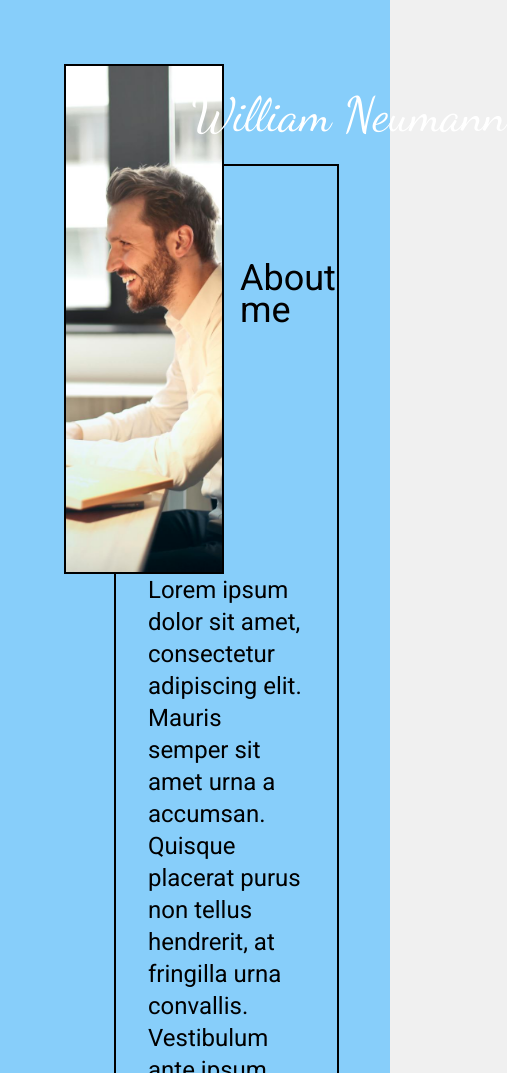
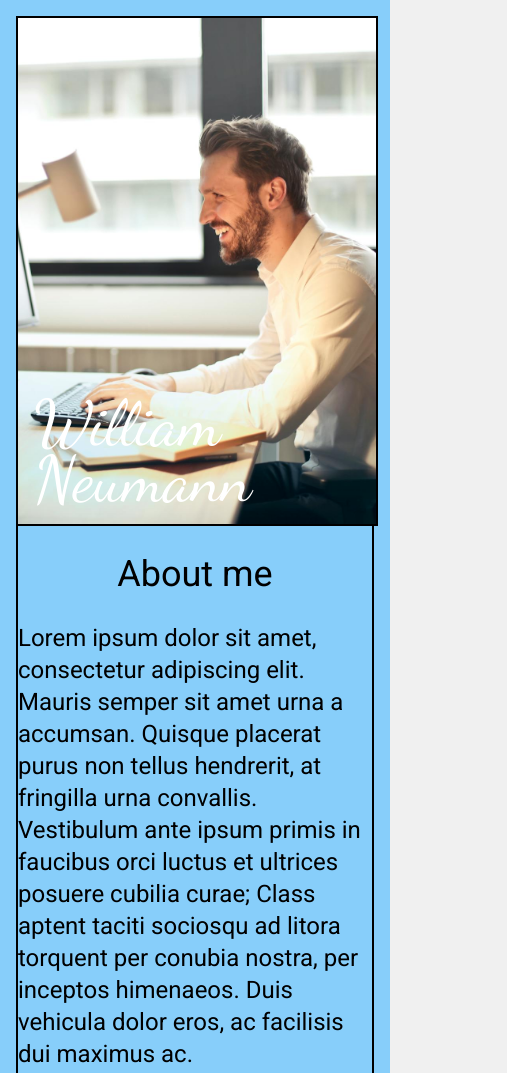
Before and after one commit to GGihan/homepage, a website built with webpack: page src/index.html in a window 390 px wide. Shown: the top 1073 px of the page, 507 px wide, since content can reach past the window. Built offline with nearby package versions, Linux system fonts and the light colour scheme.

Commit message:
Add mobile layout for header section

```diff
--- a/src/styles.css
+++ b/src/styles.css
@@ -238,7 +238,6 @@ footer {
     }
 
     .header-image.name {
-        display: flex;
         top: 5%;
         left: 70%;
         text-wrap: nowrap;
@@ -253,10 +252,46 @@ footer {
 
     .header-card.title {
         margin-top: 64px;
+        display: block;
     }
 }
 
 @media (max-width: 600px) {
+    header,
+    main,
+    footer {
+        padding: 16px;
+    }
+
+    .header-image.container {
+        height: 70vh;
+        width: 100%;
+        margin: 0 0 32px 0;
+    }
+
+    .header-image.name {
+        top: unset;
+        left: unset;
+        text-wrap: wrap;
+        bottom: 16px;
+        font-size: 2rem;
+        line-height: 3.5rem;
+    }
+
+    .header-card.container {
+        margin: 0;
+        padding: 0;
+    }
+
+    .header-card.title {
+        margin-top: 0;
+        text-align: center;
+    }
+
+    .header-card.socials {
+        justify-content: center;
+    }
+
     .main.container {
         grid-template-columns: repeat(1, minmax(200px, 400px));
         justify-content: center;
```
